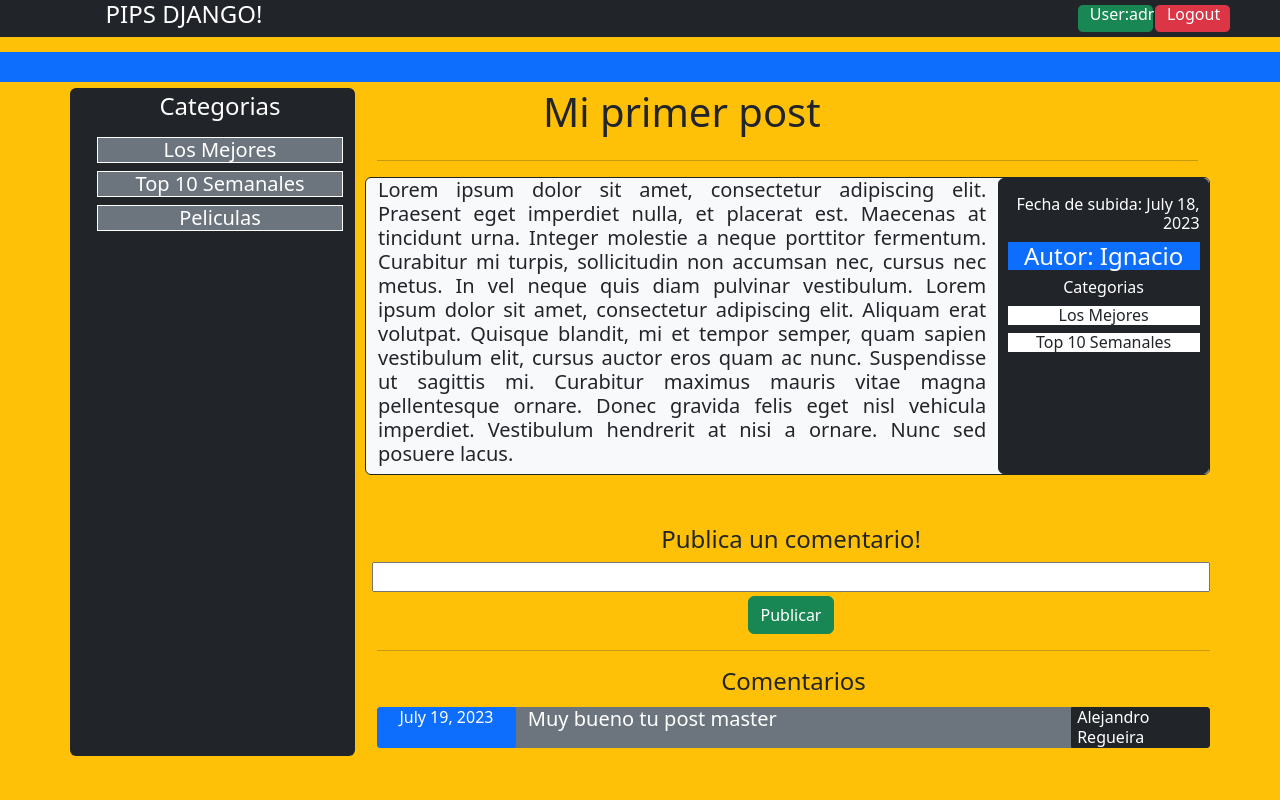
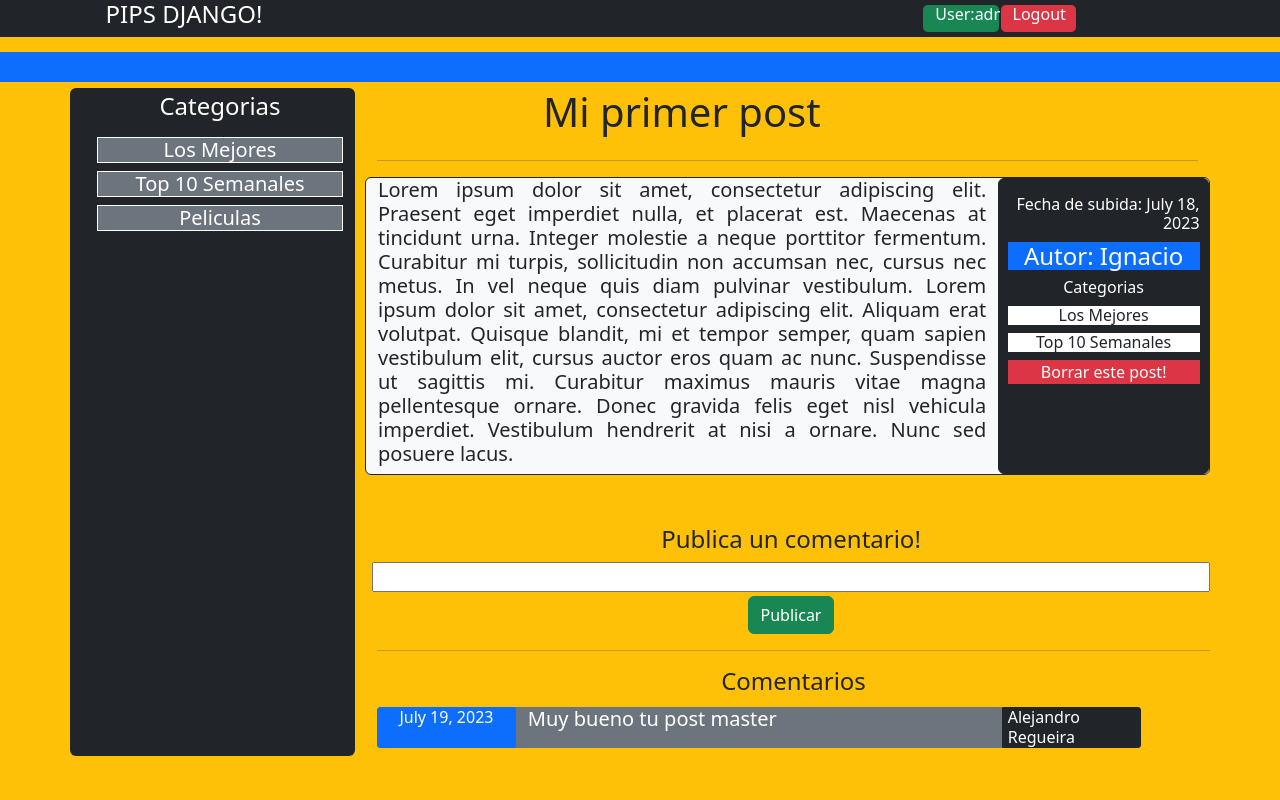
Before and after one commit to Diego581/Django, a Django app: page /post/1 in a window 1280 px wide. Run offline with Django 4.2, Linux system fonts and the light colour scheme; a user stored in the database is signed in; data comes from the database, SQL or seed files in the repository.

Commit message:
Last push, el mendi es gei

```diff
--- a/app/templates/app/base.html
+++ b/app/templates/app/base.html
@@ -9,7 +9,7 @@
     <nav class="text-white bg-dark" style="top: 0;left: 0; margin-bottom: 15px;">
         <div class="row" style="max-width: 99%;">
             <div class="col-1 invisible"></div>
-            <div class="col-2"><h4>  PIPS DJANGO!  </h4></div>
+            <div class="col-2"><h4><a href="/" class="text-white text-decoration-none">  PIPS DJANGO!  </a></h4></div>
             <div class="col-9 mt-1">
                 {% block users%}
                 {% endblock %}
--- a/app/templates/app/index.html
+++ b/app/templates/app/index.html
@@ -2,8 +2,10 @@
 
 {% block users %}
     <div class="row text-right" style="width: 100%;">
-        <div class="col-10 invisible"></div>
+        <div class="col-8 invisible"></div>
         {% if user.is_authenticated %}
+            {% block newpost %}
+            {% endblock %}
             <div class="col-1 bg-success border rounded border-dark">
                 <h6>User:{{ user.username }}</h6>
             </div>
--- a/app/templates/app/post.html
+++ b/app/templates/app/post.html
@@ -26,9 +26,10 @@
                         <h6 class="text-center bg-white text-dark mt-2">{{c.category_name}}</h6>
                 {% endfor %}
                 {% if user.is_authenticated %}
-                    {% if user.id == owner.id %}
-                        <button type="submit" class="btn btn-danger">Delete Post!</button>
-                        {{owner.id}}
+                    {% if user.id == owner %}
+                    <div class="text-center bg-danger ">
+                        <a href="deletepost/{{ postId }}" class="text-white text-decoration-none">Borrar este post!</a>
+                    </div>
                     {% endif %}
                 {% endif %}
             </div>
@@ -50,7 +51,7 @@
                 <div class="invisible col-6">
                     <tr>
                         <th><label for="id_postId">PostId:</label></th>
-                            <select name="postId" required id="id_postId"><option value="{{myId}}" selected>{{myId}}</option></select>
+                            <select name="postId" required id="id_postId"><option value="{{postId}}" selected>{{postId}}</option></select>
                         </td>
                     </tr>
                 </div>
@@ -64,8 +65,16 @@
             <div class="text-center"><h4>Comentarios</h4></div>
             {% for c in comments %}
                 <h6 class="col-2 mt-1 text-center bg-primary border border-primary rounded-left text-white" style="border-top-left-radius: 3px; border-bottom-left-radius: 3px;">{{ c.creation_date }}</h6>
-                <h5 class="col-8 mt-1 bg-secondary text-white">{{ c.comment }}</h5>
+                <h5 class="col-7 mt-1 bg-secondary text-white">{{ c.comment }}</h5>
                 <h6 class="col-2 mt-1 bg-dark text-white border border-dark" style="border-top-right-radius: 3px; border-bottom-right-radius: 3px; padding-left: 5px; padding-right: 5px;">{{ c.userId }}</h6>
+                <div class="col-1">
+                    {% if c.userId.id == user.id %}
+                    <div>
+                        <a href="deletecomment/{{c.id}}" class="btn btn-danger">eliminar</a>
+                    </div>
+                    {% endif%}
+                </div>
+
             {% endfor %}
         </div>
     </div>
--- a/app/urls.py
+++ b/app/urls.py
@@ -1,5 +1,5 @@
 from django.urls import path
-from .views import main_page, login, register, post, newpost, deletepost
+from .views import main_page, login, register, post, newpost, deletepost, deletecomment
 
 app_name = 'nombreApp'
 urlpatterns = [
@@ -8,5 +8,6 @@ urlpatterns = [
     path('register/', register, name= 'register'),
     path('post/<int:id>', post, name='post'),
     path('newpost/', newpost, name='newpost'),
-    path('deletepost/<int:id>', deletepost, name='deletepost'),
+    path('post/deletepost/<int:id>', deletepost, name='deletepost'),
+    path('post/deletecomment/<int:id>', deletecomment, name='deletepost'),
 ]
--- a/app/views.py
+++ b/app/views.py
@@ -17,12 +17,19 @@ def post(request, id):
     my_categories = Category.objects.filter(postId=id)
     all_categories = Category.objects.all()
     all_comments = Comment.objects.filter(postId=id)
+    comparador = post.userId.id
+    owner = 300
+    try:
+        owner = User.objects.get(id = comparador)
+        owner = owner.id
+    except:
+        ValueError
+    print(owner, 'current user: ', request.user.id)
     # Comentarios
     data = {
         'form': Comments()
     }
-    owner = Post.objects.filter(userId = id)
-    print(owner)
+
     if request.method == 'POST':
         formulario = Comments(request.POST)
         if formulario.is_valid():
@@ -30,7 +37,7 @@ def post(request, id):
         else:
             data['form'] = formulario
 
-    return(render (request, 'app/post.html', {'post': post ,'comments': all_comments,'categories': all_categories, 'categories2': my_categories, 'data': data, 'owner': owner, 'myId': id}))
+    return(render (request, 'app/post.html', {'post': post ,'comments': all_comments,'categories': all_categories, 'categories2': my_categories, 'data': data, 'owner': owner, 'owner': owner, 'postId': id}))
 
 # New Post
 def newpost(request):
@@ -49,11 +56,24 @@ def newpost(request):
             data["form"] = formulario
     return render(request, 'app/new_post.html', {'categories': all_categories, 'data': data})
 
+# Delete Post
+def deletepost(request, id):
+    post = Post.objects.get(id=id)
+    try:
+        post.delete()
+        return redirect('nombreApp:index')
+    except:
+        ValueError
 
-def deletepost(request, id):
-    posteo = get_object_or_404(Post, id=id)
-    posteo.delete()
-    return redirect(to="index")
+# Delete Comment
+def deletecomment(request,id):
+    comment = Comment.objects.get(id=id)
+    try:
+        comment.delete()
+        return redirect('nombreApp:index')
+    except:
+        ValueError
+
 
 # Login page
 def login(request):
```
Also changed, not shown: app/templates/app/delete_post.html (added, +19 -0 lines), app/templates/app/main_page.html (+7 -0 lines), app/templates/app/new_post.html (+3 -4 lines), app/templates/app/delete_comment.html (renamed from app/templates/app/deletepost.html).
